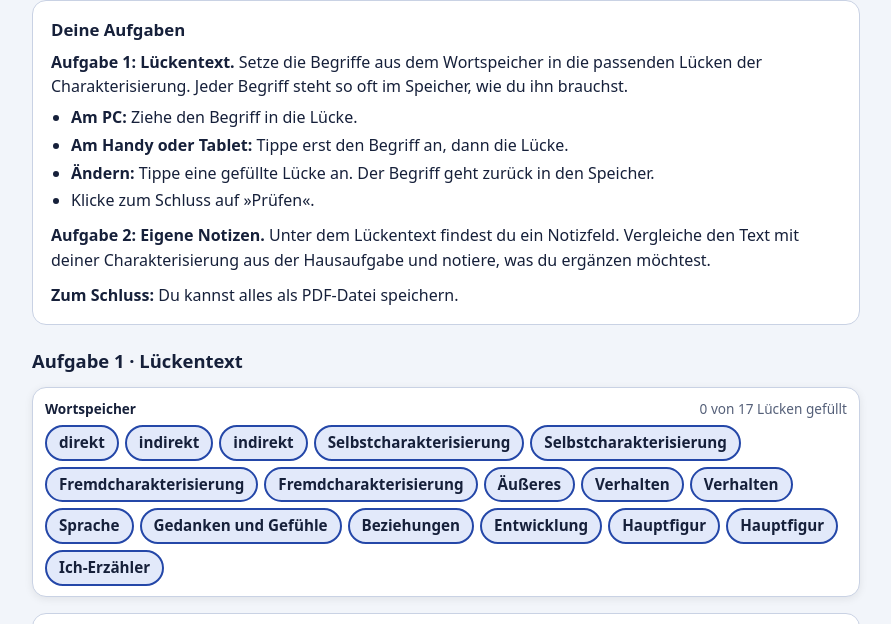
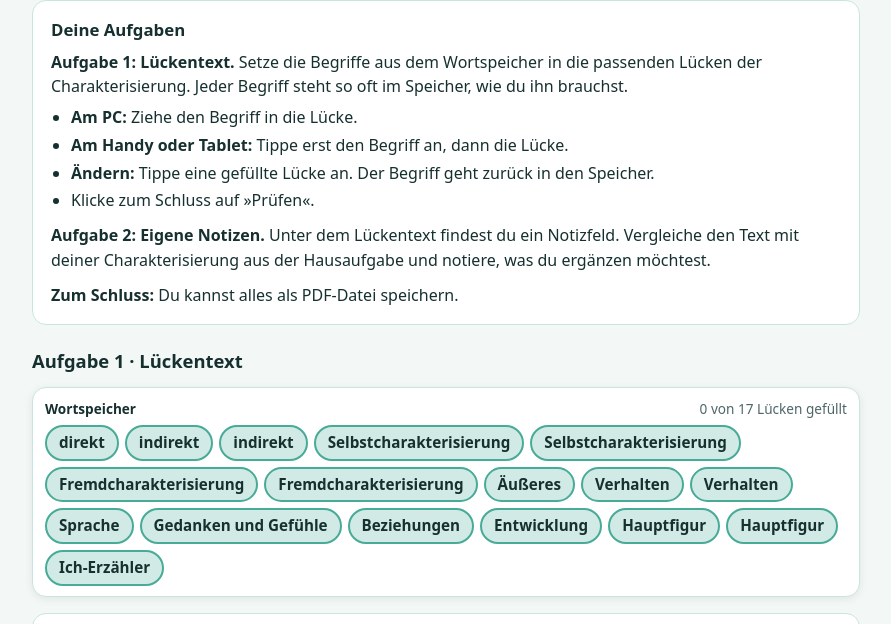
Before and after one commit to ListschuleKMJ/CharakterisierungBen, a plain HTML site: page index.html in a window 1280 px wide. Shown: the part 98-722 px from the top of the page, without its empty margins (194-1085 px from the left). Drawn offline with Linux system fonts and the light colour scheme.

Commit message:
Farben an das Mint/Petrol-Layout angepasst
Co-Authored-By: Claude Opus 5.5 <noreply@anthropic.com>
Claude-Session: https://claude.ai/code/session_016AjwbSXxSL37eMRx1PG2SD

```diff
--- a/index.html
+++ b/index.html
@@ -6,15 +6,15 @@
 <title>Charakterisierung Ben</title>
 <style>
 :root{
-  --bg:#F2F5FA; --surface:#FFFFFF; --surface-2:#E8EDF6; --ink:#16203A; --muted:#556079; --line:#C9D2E4;
-  --brand:#2447A8; --brand-ink:#FFFFFF; --brand-soft:#E2E9FA;
+  --bg:#F3F8F7; --surface:#FFFFFF; --surface-2:#E3F1EE; --ink:#16302F; --muted:#4F6667; --line:#C9E5DF;
+  --brand:#1E5558; --brand-ink:#FFFFFF; --brand-soft:#D1EAE5;
   --ok:#17663A; --ok-soft:#DDF3E6; --bad:#A3261F; --bad-soft:#FBE3E0; --sel:#FFD24D;
   --font-ui:system-ui,-apple-system,"Segoe UI",Roboto,"Helvetica Neue",Arial,sans-serif;
   --font-read:Georgia,"Times New Roman",serif;
 }
 @media (prefers-color-scheme:dark){:root:not([data-theme="light"]){
-  --bg:#0F1524; --surface:#182036; --surface-2:#222C47; --ink:#E8EDFA; --muted:#A5B0CC; --line:#34415F;
-  --brand:#8FB0FF; --brand-ink:#0F1524; --brand-soft:#243157;
+  --bg:#0F1E1F; --surface:#172B2C; --surface-2:#1F3A3B; --ink:#E6F2F0; --muted:#A3BFBC; --line:#2E4E4F;
+  --brand:#7FCDBB; --brand-ink:#0F1E1F; --brand-soft:#1E3F3D;
   --ok:#7FD6A0; --ok-soft:#173A29; --bad:#FF9C94; --bad-soft:#44201E; --sel:#FFD24D;
 }}
 *{box-sizing:border-box}
@@ -32,7 +32,7 @@ h1{margin:2px 0 0;font-size:1.7rem;line-height:1.2}
 .bank-h{display:flex;justify-content:space-between;gap:10px;flex-wrap:wrap;font-size:.85rem;color:var(--muted);margin-bottom:6px}
 .bank-h b{color:var(--ink)}
 #chips{display:flex;flex-wrap:wrap;gap:6px;max-height:34vh;overflow-y:auto}
-.chip{font:inherit;font-weight:600;font-size:.95rem;border:2px solid var(--brand);background:var(--brand-soft);color:var(--ink);border-radius:999px;padding:4px 12px;cursor:grab;touch-action:none;user-select:none;-webkit-user-select:none}
+.chip{font:inherit;font-weight:600;font-size:.95rem;border:2px solid #47AB97;background:var(--brand-soft);color:var(--ink);border-radius:999px;padding:4px 12px;cursor:grab;touch-action:none;user-select:none;-webkit-user-select:none}
 .chip[aria-pressed="true"]{background:var(--sel);border-color:var(--ink)}
 .chip:focus-visible,.gap:focus-visible,.btn:focus-visible{outline:3px solid var(--ink);outline-offset:2px}
 .done-msg{color:var(--muted);font-size:.9rem;margin:2px 2px}
```
